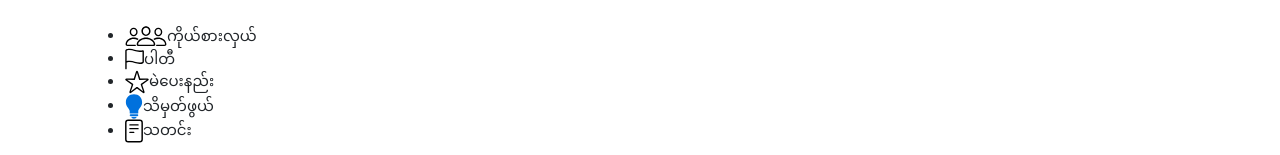
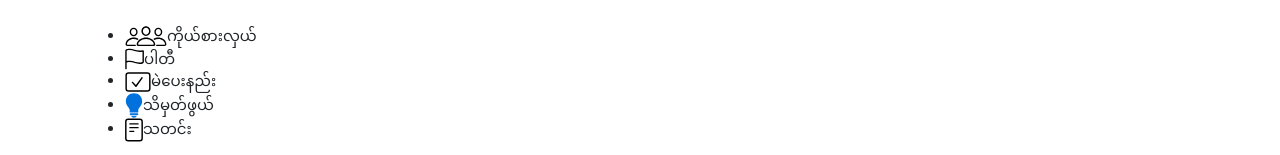
Before and after one commit to PopStackHack/mVoterWeb, a Next.js app: page /faqs/search in a window 1280 px wide. Shown: the part 725-880 px from the top of the page. Built offline with nearby package versions, Linux system fonts and the light colour scheme; no server answers.

Commit message:
fix: how to vote icon update

```diff
--- a/components/Navigation/Navigation.js
+++ b/components/Navigation/Navigation.js
@@ -78,8 +78,8 @@ const Navigation = () => {
             <div>
               <NavComponent
                 link='/how_to_vote'
-                activeIcon={ActiveStarIcon}
-                inActiveIcon={StarIcon}
+                activeIcon={ActiveCheckboxIcon}
+                inActiveIcon={CheckboxIcon}
                 text="မဲပေးနည်း"
               />
             </div>
```
